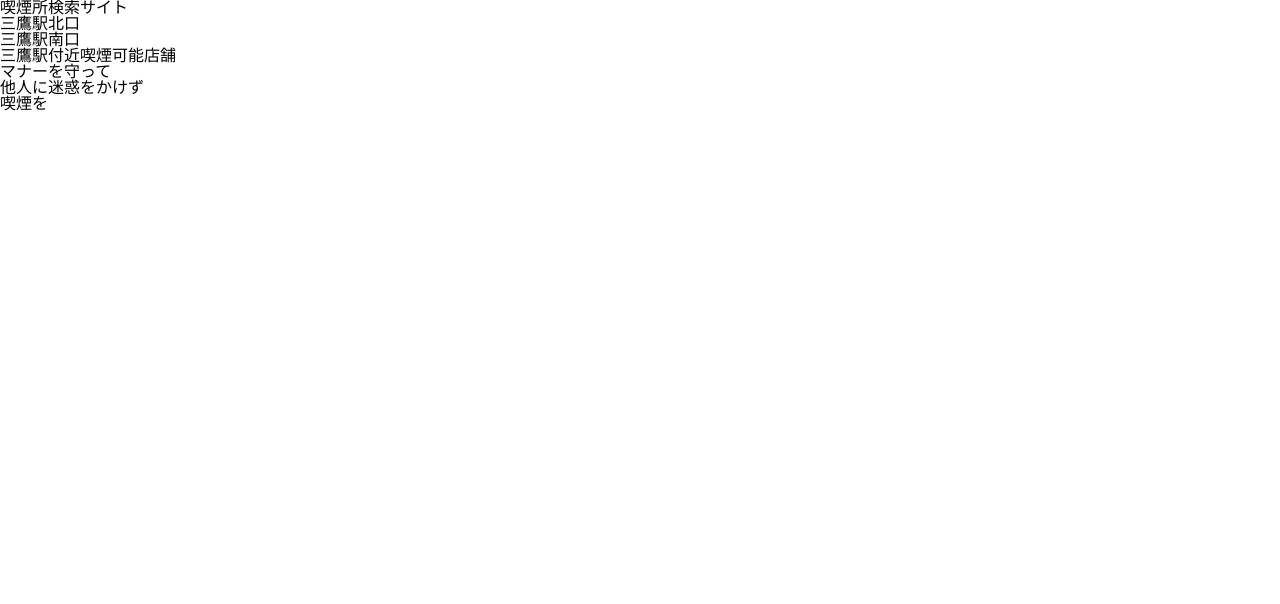
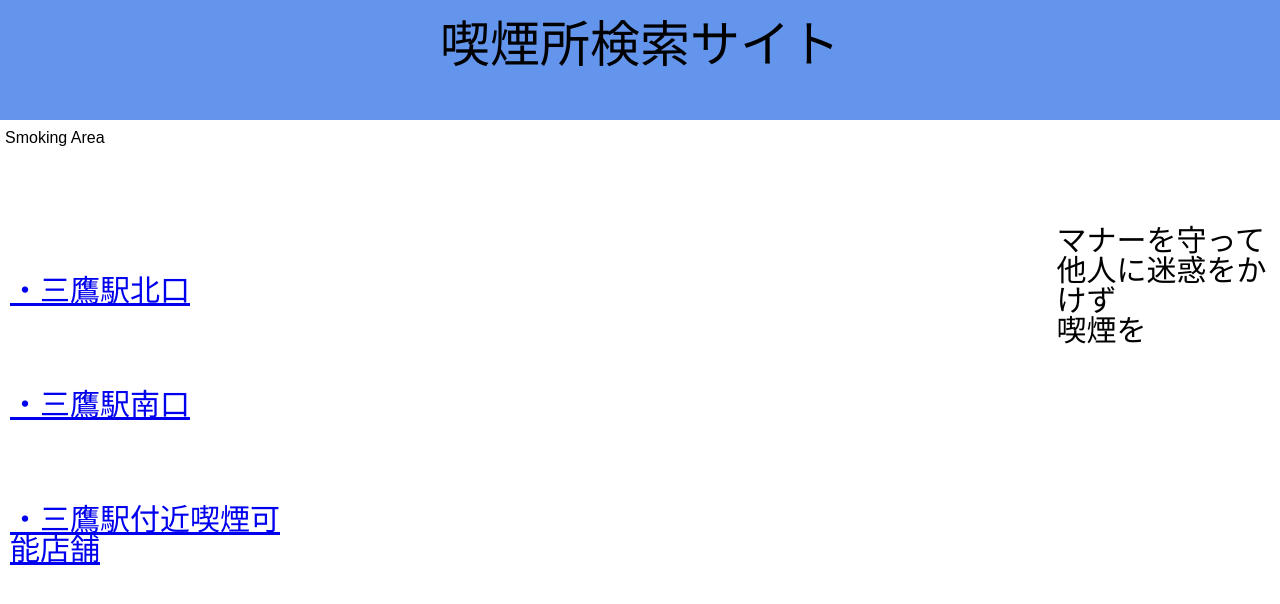
Before and after one commit to chifuminn/smoking_area, a Django app: page / in a window 1280 px wide. Shown: the top 604 px of the page. Run offline with Django 3.2, Linux system fonts and the light colour scheme.

Commit message:
cssでデザイン

```diff
--- a/static/style.css
+++ b/static/style.css
@@ -48,11 +48,50 @@ table {
 }
 
 /* ここから記述 */
+.title{
+    color: black;
+    width: 100%;
+    height: 120px;
+    background-color: cornflowerblue;
+}
 
-.title{
-    color :black;
+.title h1 {
+ font-size: 50px;
+ text-align: center;
+ font-family: serif;
+ padding-top: 20px;
+}
+
+.smal-title {
+    padding-top: 10px;
+    padding-left: 5px;
+    font-family: fantasy;
+    font-size: 15pxpx;
+}
+
+.main-contents {
+    display: flex;
+    margin-top: 80px;
 }
 
 .list ul {
-    color :black;
+    color: black;
+    font-size: 30px;
+    margin-left: 10px;
+    text-decoration-line: none;
 }
+
+.list ul li {
+    margin-bottom: 15%;
+    padding-top: 50px;
+    height: 20px;
+    width: ;
+}
+
+.subcontents{
+    margin-left: 750px;
+}
+
+.subcontents p{
+    font-size: 30px;
+}
--- a/templates/index.html
+++ b/templates/index.html
@@ -8,23 +8,30 @@
 {% block content %}
     <section class="container">
         <!-- title -->
-
+    <header>
         <!-- list -->
         <div class="title">
             <h1>喫煙所検索サイト</h1>
         </div>
+    </header>
 
+        <div class="smal-title">
+            <p>Smoking Area</p>
+        </div>
+
+        <div class="main-contents">
             <div class="list">
                 <ul>
-                <li>三鷹駅北口</li>
-                <li>三鷹駅南口</li>
-                <li>三鷹駅付近喫煙可能店舗</li>
+                    <li><a href="#">・三鷹駅北口</a></li>
+                    <li><a href="#">・三鷹駅南口</a></li>
+                    <li><a href="#">・三鷹駅付近喫煙可能店舗</a></li>
                 </ul>
             </div>
-        <div class="poem">
+            <div class="subcontents">
                 <p>マナーを守って</p>
                 <p>他人に迷惑をかけず</p>
                 <p>喫煙を</p>
             </div>
+        </div>
     </section>
 {% endblock content %}
```
Lines whose indentation alone changed are shown as unchanged.
